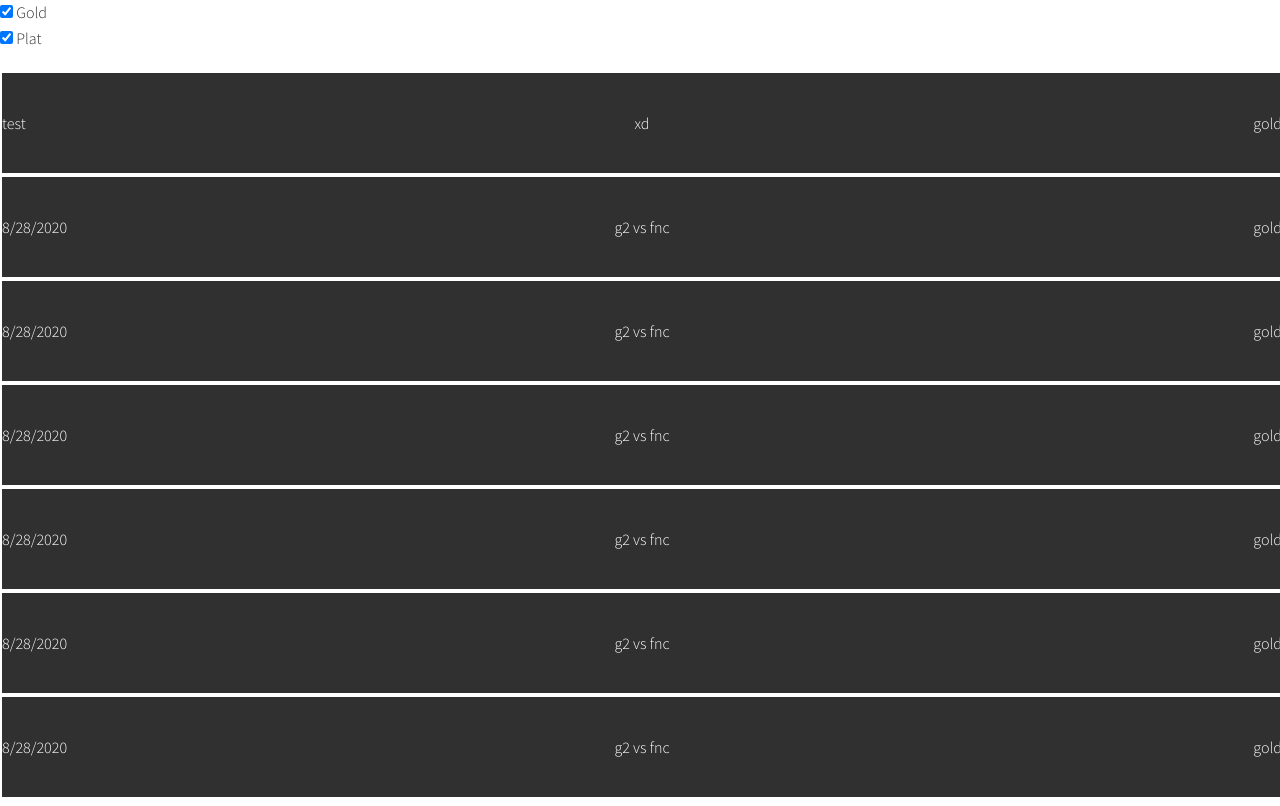
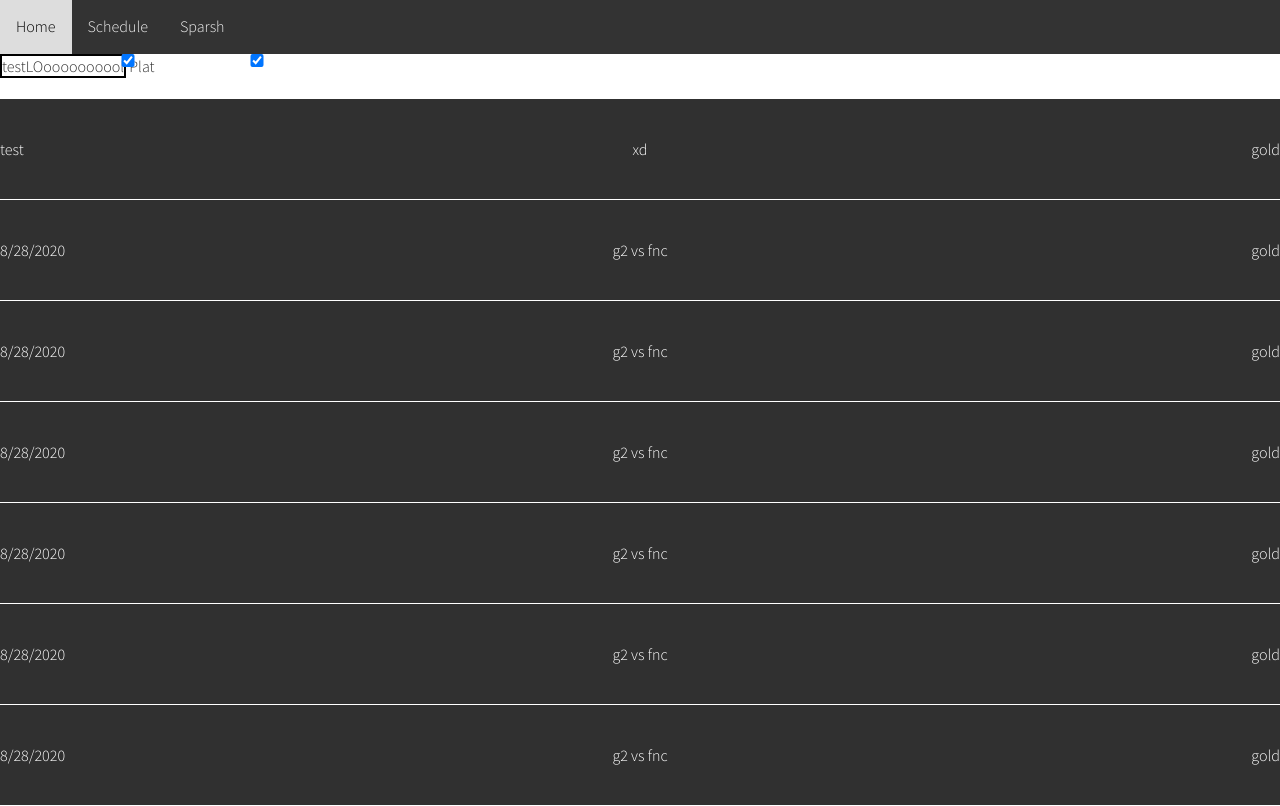
Before and after one commit to firstdreamding/LeagueWebsite, a plain HTML site: page schedule.html in a window 1280 px wide. Drawn offline with nearby package versions, Linux system fonts and the light colour scheme.

Commit message:
Latest Content started

```diff
--- a/css/style_schedule.css
+++ b/css/style_schedule.css
@@ -25,6 +25,18 @@ body {
     line-height: 1.6;
 }
 
+.schedule input {
+    position: absolute;
+    cursor: pointer;
+    width: 20%;
+    border: 2px solid #000000;
+}
+
+.checkbox-custom {
+    border: 2px solid #000000;
+    height:100px;
+}
+
 #all:checked ~ .container .filterDiv {
     display: block;
 }
@@ -36,7 +48,7 @@ body {
     width: 100%;
     line-height: 100px;
     text-align: center;
-    margin: 2px;
+    margin-bottom: 1px;
     display: none;
 }
 
@@ -66,3 +78,29 @@ body {
     float: left;
     width: 20%;
 }
+
+/* The navigation bar */
+.navbar {
+    overflow: hidden;
+    background-color: #333;
+    position: relative; /* Set the navbar to fixed position */
+    top: 0; /* Position the navbar at the top of the page */
+    width: 100%; /* Full width */
+    z-index: 100;
+}
+
+    /* Links inside the navbar */
+    .navbar a {
+        float: left;
+        display: block;
+        color: #f2f2f2;
+        text-align: center;
+        padding: 14px 16px;
+        text-decoration: none;
+    }
+
+        /* Change background on mouse-over */
+        .navbar a:hover {
+            background: #ddd;
+            color: black;
+        }
--- a/schedule.html
+++ b/schedule.html
@@ -14,11 +14,18 @@
 
 </head>
 
+<div class="navbar">
+    <a href="index.html">Home</a>
+    <a href="schedule.html">Schedule</a>
+    <a href="sparsh.html">Sparsh</a>
+</div>
+
 <body>
     <!-- Introduction Section-->
     <section class="schedule">
-        <input type="checkbox" id="gold" checked> Gold<br>
-        <input type="checkbox" id="plat" checked> Plat<br>
+        <input type="checkbox" id="gold" checked>
+        <span class="checkbox-custom"> testLOoooooooool</span>
+        <input type="checkbox" id="plat" checked> Plat
         <div class="container">
             <div class="filterDiv gold">
                 <div class="time">
```
Also changed, not shown: css/style.css (+24 -0 lines), index.html (+28 -1 lines), res/LCS1.jpg (added), res/LCS2.png (added), 1 other file.
